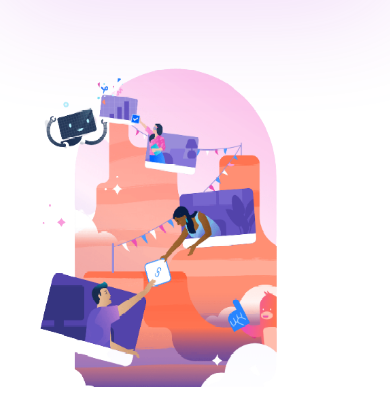
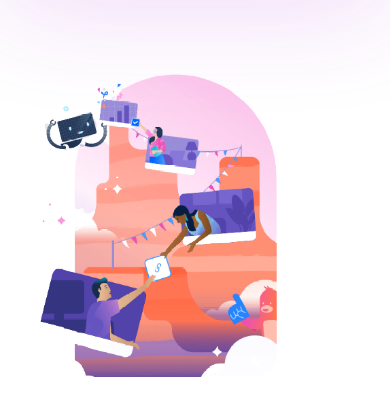
Before and after one commit to NileshFSD/trello-website, a plain HTML site: page index.html in a window 390 px wide. Shown: the part 98-495 px from the top of the page. Drawn offline with Linux system fonts and the light colour scheme; a web font is replaced by a local one.

Commit message:
Update trello.css

```diff
--- a/trello.css
+++ b/trello.css
@@ -241,7 +241,7 @@ span button .playbutton{
 @media only screen and (max-width: 700px){
     .img1 {
             width: 15rem;
-            height: 20rem;
+            height: 19rem;
         }
 
                 .watchvideo {
```
